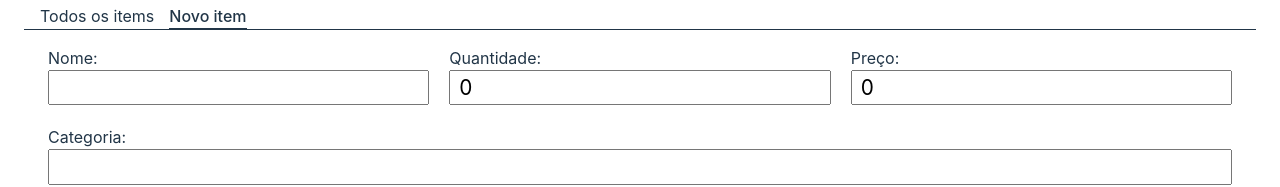
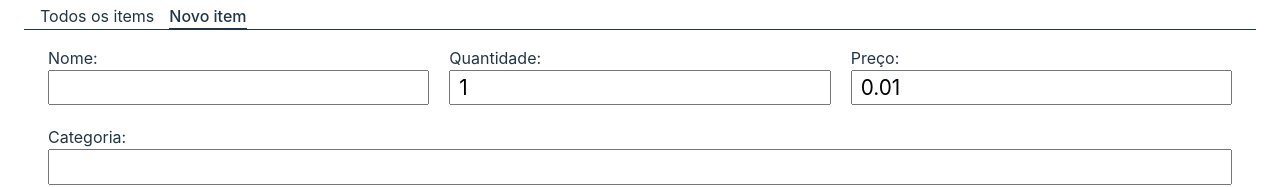
Before and after one commit to felipe0848/gestor-de-estoque--SPA-, a React (Vite) app: page /items/new-item in a window 1280 px wide. Shown: the part 150-337 px from the top of the page. Built offline with nearby package versions, Linux system fonts and the light colour scheme.

Commit message:
Include onblur and on click events in inputs

```diff
--- a/src/pages/NewItem/NewItem.jsx
+++ b/src/pages/NewItem/NewItem.jsx
@@ -11,8 +11,8 @@ export default function NewItem() {
   const item = itemsInStock.find((current) => current.id === itemId);
 
   const [name, setName] = useState(() => (!!item ? item.name : ""));
-  const [qtd, setQtd] = useState(() => (!!item ? item.qtd : 0));
-  const [price, setPrice] = useState(() => (!!item ? item.price : 0));
+  const [qtd, setQtd] = useState(() => (!!item ? item.qtd : 1));
+  const [price, setPrice] = useState(() => (!!item ? item.price : 0.01));
   const [category, setCategory] = useState(() => (!!item ? item.category : ""));
   const [description, setDescription] = useState(() =>
     !!item ? item.description : ""
@@ -52,6 +52,10 @@ export default function NewItem() {
               onChange={(e) =>
                 setQtd(e.currentTarget.value > 0 ? e.currentTarget.value : qtd)
               }
+              onClick={(e) => e.currentTarget.select()}
+              onBlur={(e) =>
+                setQtd(parseFloat(e.currentTarget.value).toFixed())
+              }
             />
           </div>
           <div className="input">
@@ -63,10 +67,12 @@ export default function NewItem() {
               value={price}
               onChange={(e) =>
                 setPrice(
-                  e.currentTarget.value > 0
-                    ? parseFloat(e.currentTarget.value).toFixed(2)
-                    : price
+                  e.currentTarget.value >= 0 ? e.currentTarget.value : price
                 )
+              }
+              onClick={(e) => e.currentTarget.select()}
+              onBlur={(e) =>
+                setPrice(parseFloat(e.currentTarget.value).toFixed(2))
               }
             />
           </div>
```
